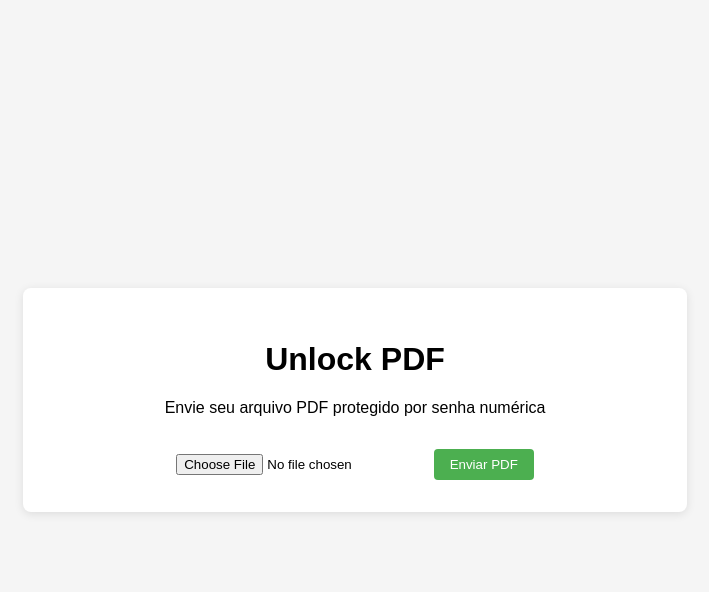
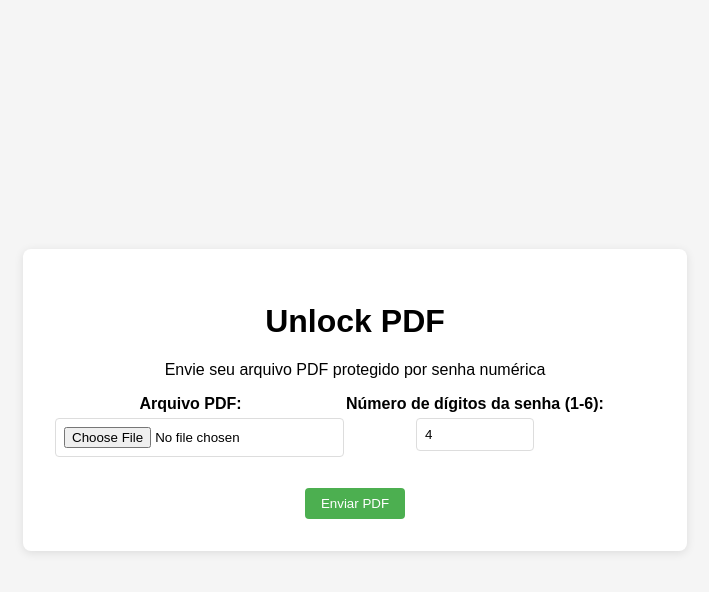
Before and after one commit to JBSilvaDev/unlock_pdf, a Django app: page / in a window 1280 px wide. Shown: the top 592 px of the page, without its empty margins (285-994 px from the left). Run offline with Django 5.2, Linux system fonts and the light colour scheme.

Commit message:
implementando tamanho de senha dinamico

```diff
--- a/pdf_upload/forms.py
+++ b/pdf_upload/forms.py
@@ -2,12 +2,29 @@ from django import forms
 from .models import PDFFile
 
 class PDFUploadForm(forms.ModelForm):
+    digits = forms.IntegerField(
+        label='Número de dígitos da senha',
+        min_value=1,
+        max_value=6,
+        initial=4,
+        widget=forms.NumberInput(attrs={
+            'class': 'form-control',
+            'placeholder': 'Digite o número de dígitos (1-6)'
+        })
+    )
+
     class Meta:
         model = PDFFile
-        fields = ('file',)
+        fields = ('file', 'digits')
         widgets = {
             'file': forms.FileInput(attrs={
                 'accept': '.pdf',
-                'required': True
+                'class': 'form-control'
             }),
         }
+
+    def clean_digits(self):
+        digits = self.cleaned_data.get('digits')
+        if digits and (digits < 1 or digits > 6):
+            raise forms.ValidationError("O número de dígitos deve estar entre 1 e 6.")
+        return digits
--- a/pdf_upload/models.py
+++ b/pdf_upload/models.py
@@ -8,9 +8,11 @@ custom_storage = FileSystemStorage(
     base_url='/media/'
 )
 
+
 class PDFFile(models.Model):
-    file = models.FileField(upload_to='locked_pdfs/', storage=custom_storage)
-    unlocked_file = models.FileField(upload_to='unlocked_pdfs/', storage=custom_storage, null=True, blank=True)
+    file = models.FileField(upload_to='locked_pdfs/')
+    unlocked_file = models.FileField(upload_to='unlocked_pdfs/', null=True, blank=True)
+    digits = models.PositiveSmallIntegerField(default=4)  # Novo campo
     uploaded_at = models.DateTimeField(auto_now_add=True)
     processed_at = models.DateTimeField(null=True, blank=True)
     is_success = models.BooleanField(default=False)
@@ -20,7 +22,4 @@ class PDFFile(models.Model):
     message = models.TextField(null=True, blank=True)
 
     def __str__(self):
-        return os.path.basename(self.file.name)
-
-    def filename(self):
-        return os.path.basename(self.file.name)
+        return self.file.name
--- a/pdf_upload/templates/pdf_upload/upload.html
+++ b/pdf_upload/templates/pdf_upload/upload.html
@@ -5,6 +5,23 @@
     <meta name="viewport" content="width=device-width, initial-scale=1.0">
     <title>Unlock PDF - Upload</title>
     <style>
+            .form-group {
+        margin-bottom: 15px;
+    }
+    .form-group label {
+        display: block;
+        margin-bottom: 5px;
+        font-weight: bold;
+    }
+    .form-control {
+        width: 100%;
+        padding: 8px;
+        border: 1px solid #ddd;
+        border-radius: 4px;
+    }
+    input[type="number"] {
+        width: 100px;
+    }
             .alert {
         padding: 15px;
         margin-bottom: 20px;
@@ -116,9 +133,21 @@
 
 <form class="upload-form" method="post" enctype="multipart/form-data">
     {% csrf_token %}
-    <input type="file" name="file" accept=".pdf" required>
+
+    <div style="display: flex; gap: 20px;">
+        <div class="form-group">
+            <label for="{{ form.file.id_for_label }}">Arquivo PDF:</label>
+            {{ form.file }}
+        </div>
+        <div class="form-group">
+            <label for="{{ form.digits.id_for_label }}">Número de dígitos da senha (1-6):</label>
+            {{ form.digits }}
+        </div>
+    </div>
+
     <button type="submit" class="upload-btn">Enviar PDF</button>
 </form>
+
 
         <!-- Resultado -->
         {% if result %}
--- a/pdf_upload/views.py
+++ b/pdf_upload/views.py
@@ -18,11 +18,11 @@ def upload_pdf(request):
                 return render(request, 'pdf_upload/upload.html', {'form': form})
 
             try:
-                # Salva o arquivo no modelo
                 pdf_file = form.save(commit=False)
+                digits = form.cleaned_data['digits']
 
-                # Chama a função unlock_pdf com o arquivo enviado (não com o caminho)
-                result = unlock_pdf(request.FILES['file'])
+                # Chama a função unlock_pdf com o arquivo e número de dígitos
+                result = unlock_pdf(request.FILES['file'], digits)
 
                 # Atualiza o modelo com os resultados
                 pdf_file.processed_at = timezone.now()
@@ -41,9 +41,10 @@ def upload_pdf(request):
                 pdf_file.save()
 
                 # Mensagem para o usuário
+                # Na view, após processar o resultado:
                 if result['status'] == 'success':
                     if result.get('password'):
-                        messages.success(request, result['message'])  # Exibe a mensagem com a senha
+                        messages.success(request, f"PDF desbloqueado! Senha de {result['digits']} dígitos: {result['password']}")
                     else:
                         messages.success(request, result['message'])
                 else:
```
Also changed, not shown: pdf_upload/utils.py (+39 -13 lines), pdf_upload/migrations/0004_pdffile_digits_alter_pdffile_file_and_more.py (added).
